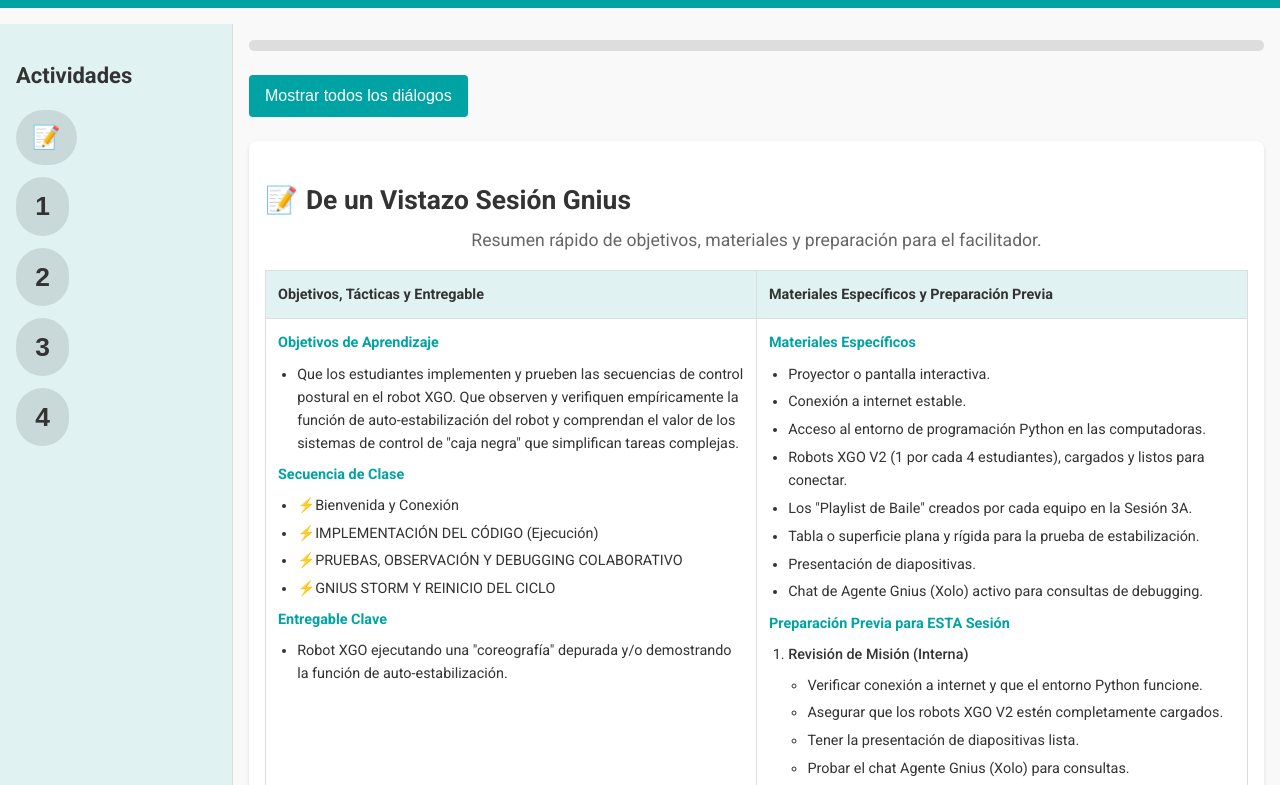
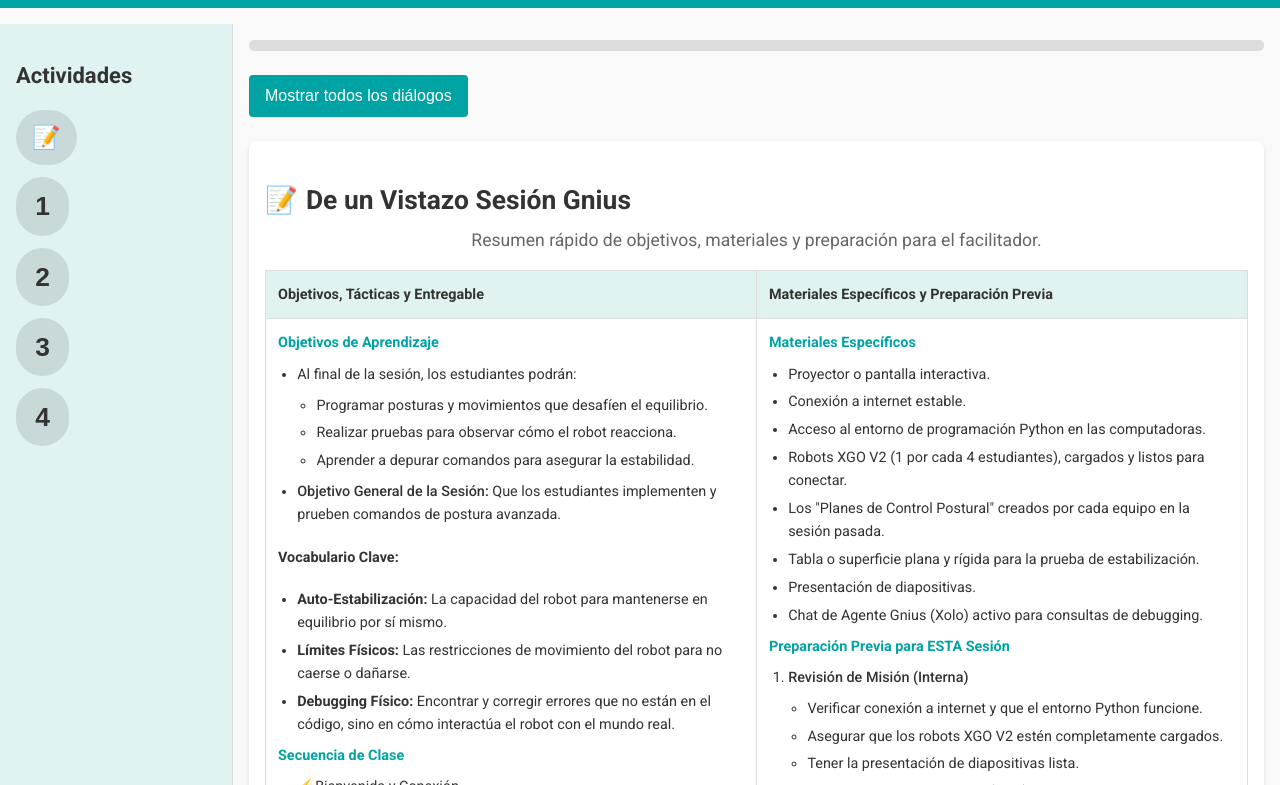
Before and after one commit to Gnius-Club/AIF_P6_MT03B, a plain HTML site: page index.html in a window 1280 px wide. Shown: the part 83-868 px from the top of the page. Drawn offline with Linux system fonts and the light colour scheme.

Commit message:
Update index.html

```diff
--- a/index.html
+++ b/index.html
@@ -3,7 +3,7 @@
 <head>
     <meta charset="UTF-8">
     <meta name="viewport" content="width=device-width, initial-scale=1.0">
-    <title>Playbook-P6-TM03B</title>
+    <title>Playbook: Sesión 10 - 6to Primaria</title>
     <link rel="stylesheet" href="style.css">
     <link rel="stylesheet" href="https://fonts.googleapis.com/css2?family=Roboto:wght@400;500;700&display=swap">
     <link rel="stylesheet" href="https://cdnjs.cloudflare.com/ajax/libs/font-awesome/6.0.0/css/all.min.css">
@@ -11,7 +11,7 @@
 <body>
 
     <header>
-        <h1><span class="book-icon">📋</span> <strong>Playbook Sesión 3B 6to Primaria</strong></h1>
+        <h1><span class="book-icon">📋</span> <strong>Playbook: Sesión 10 - 6to Primaria</strong></h1>
         <div class="header-widgets">
             <div class="timer-container">
                 <span id="timer">⏱️ 00:00</span>
@@ -64,18 +64,31 @@
                                 <td>
                                     <strong>Objetivos de Aprendizaje</strong>
                                     <ul>
-                                        <li>Que los estudiantes implementen y prueben las secuencias de control postural en el robot XGO. Que observen y verifiquen empíricamente la función de auto-estabilización del robot y comprendan el valor de los sistemas de control de "caja negra" que simplifican tareas complejas.</li>
+                                        <li>Al final de la sesión, los estudiantes podrán:
+                                            <ul>
+                                                <li>Programar posturas y movimientos que desafíen el equilibrio.</li>
+                                                <li>Realizar pruebas para observar cómo el robot reacciona.</li>
+                                                <li>Aprender a depurar comandos para asegurar la estabilidad.</li>
+                                            </ul>
+                                        </li>
+                                        <li><strong>Objetivo General de la Sesión:</strong> Que los estudiantes implementen y prueben comandos de postura avanzada.</li>
+                                    </ul>
+                                     <h4>Vocabulario Clave:</h4>
+                                    <ul>
+                                      <li><b>Auto-Estabilización:</b> La capacidad del robot para mantenerse en equilibrio por sí mismo.</li>
+                                      <li><b>Límites Físicos:</b> Las restricciones de movimiento del robot para no caerse o dañarse.</li>
+                                      <li><b>Debugging Físico:</b> Encontrar y corregir errores que no están en el código, sino en cómo interactúa el robot con el mundo real.</li>
                                     </ul>
                                     <strong>Secuencia de Clase</strong>
                                     <ul>
                                         <li>⚡Bienvenida y Conexión</li>
                                         <li>⚡IMPLEMENTACIÓN DEL CÓDIGO (Ejecución)</li>
-                                        <li>⚡PRUEBAS, OBSERVACIÓN Y DEBUGGING COLABORATIVO</li>
+                                        <li>⚡PRUEBAS, OBSERVACIÓN Y DEBUGGING FÍSICO</li>
                                         <li>⚡GNIUS STORM Y REINICIO DEL CICLO</li>
                                     </ul>
                                     <strong>Entregable Clave</strong>
                                     <ul>
-                                        <li>Robot XGO ejecutando una "coreografía" depurada y/o demostrando la función de auto-estabilización.</li>
+                                        <li>Robot XGO demostrando la función de <strong>auto-estabilización</strong> y ejecutando una secuencia de control postural.</li>
                                     </ul>
                                 </td>
                                 <td>
@@ -85,7 +98,7 @@
                                         <li>Conexión a internet estable.</li>
                                         <li>Acceso al entorno de programación Python en las computadoras.</li>
                                         <li>Robots XGO V2 (1 por cada 4 estudiantes), cargados y listos para conectar.</li>
-                                        <li>Los "Playlist de Baile" creados por cada equipo en la Sesión 3A.</li>
+                                        <li>Los "Planes de Control Postural" creados por cada equipo en la sesión pasada.</li>
                                         <li>Tabla o superficie plana y rígida para la prueba de estabilización.</li>
                                         <li>Presentación de diapositivas.</li>
                                         <li>Chat de Agente Gnius (Xolo) activo para consultas de debugging.</li>
@@ -115,13 +128,13 @@
                 <div class="steps">
                     <div class="step-card">
                         <div class="step-content">
-                            <h3>Paso 1: Bienvenida y Conexión con Sesión A ⏰ 1 minuto</h3>
-                            <p>(Proyectar Diapositiva 2) Da la bienvenida, recuérdales el trabajo de diseño de la Sesión A y crea expectación.</p>
+                            <h3>Paso 1: Bienvenida y Conexión con la sesión pasada ⏰ 1 minuto</h3>
+                            <p>(Proyectar Diapositiva 2) Da la bienvenida, recuérdales el trabajo de diseño de la sesión pasada y crea expectación.</p>
                         </div>
                         <div class="collapsible">
                             <button type="button" class="collapsible-button">Diálogo Sugerido</button>
                             <div class="collapsible-content">
-                                <p class="dialogue assistant">¡Hola de nuevo, coreógrafos! ¡Bienvenidos a la Sesión B! En la sesión pasada diseñaron unas 'Playlist de Baile' increíbles. Hoy es el día de dar vida a esas coreografías y ver la magia del equilibrio en acción. ¿Listos para el show?</p>
+                                <p class="dialogue assistant">¡Hola de nuevo, ingenieros de control! En la sesión pasada diseñaron sus <strong>'Planes de Control Postural'</strong>. Hoy es el día de ejecutar esos planes y ver la magia del <strong>equilibrio</strong> en acción. ¿Listos para poner a prueba la <strong>estabilidad</strong> del XGO?</p>
                             </div>
                         </div>
                     </div>
@@ -133,7 +146,7 @@
                         <div class="collapsible">
                             <button type="button" class="collapsible-button">Diálogo Sugerido</button>
                             <div class="collapsible-content">
-                                <p class="dialogue assistant">Equipos, conecten sus robots. Es hora de ejecutar su 'Playlist de Baile'. Carguen el primer código de su plan.</p>
+                                <p class="dialogue assistant">Equipos, conecten sus robots. Es hora de ejecutar su <strong>'Plan de Control Postural'</strong>. Carguen el primer código de su plan y pídanle ayuda a Xolo con este prompt: <strong>"Mi perfil es [escribe aquí tu perfil] y quiero que me ayudes a implementar y hacer debugging de mi código para probar la auto-estabilización del robot XGO. Este es mi código de la sesión pasada: [escribe aquí tu código]."</strong></p>
                             </div>
                         </div>
                     </div>
@@ -142,7 +155,7 @@
 
             <div class="activity-card" id="activity-2">
                 <h2>⚡ Actividad 2: IMPLEMENTACIÓN DEL CÓDIGO (Ejecución) ⏰ 13 minutos</h2>
-                <p><strong>Propósito</strong> Poner en práctica el plan creado en la Sesión A, ejecutando las secuencias de postura en el robot físico y comparando el resultado con lo esperado.</p>
+                <p><strong>Propósito</strong> Poner en práctica el plan creado en la sesión pasada, ejecutando las secuencias de postura en el robot físico y comparando el resultado con lo esperado.</p>
                 <div class="steps">
                     <div class="step-card">
                         <div class="step-content">
@@ -152,7 +165,7 @@
                         <div class="collapsible">
                             <button type="button" class="collapsible-button">Diálogo Sugerido</button>
                             <div class="collapsible-content">
-                                <p class="dialogue assistant">Ahora que están listos, vamos con la primera secuencia de su playlist. El equipo carga el código del "Baile de Inclinación". Antes de darle a 'play', predigan el movimiento: "Ahora debería inclinarse a la derecha...". Luego, ejecuten el programa y observen con atención.</p>
+                                <p class="dialogue assistant">Ahora que están listos, vamos con la primera secuencia de su plan. El equipo carga el código de la <strong>"Secuencia de Inclinación"</strong>. Antes de darle a 'play', predigan el movimiento: "Ahora debería inclinarse a la derecha sin perder el <strong>equilibrio</strong>...". Luego, ejecuten el programa y observen con atención.</p>
                             </div>
                         </div>
                     </div>
@@ -164,7 +177,7 @@
                         <div class="collapsible">
                             <button type="button" class="collapsible-button">Diálogo Sugerido</button>
                             <div class="collapsible-content">
-                                <p class="dialogue assistant">¡Perfecto! Ahora, roten al programador y repitan el proceso con la segunda secuencia de su playlist. Recuerden predecir, ejecutar y observar el control del cuerpo del robot. ¿Hace lo que planearon?</p>
+                                <p class="dialogue assistant">¡Perfecto! Ahora, roten al programador y repitan el proceso con la segunda secuencia de su plan, por ejemplo, el <strong>"Desplazamiento Postural"</strong>. Recuerden <strong>predecir, ejecutar y observar</strong> el control del cuerpo del robot. ¿Hace lo que planearon?</p>
                             </div>
                         </div>
                     </div>
@@ -172,7 +185,7 @@
             </div>
 
             <div class="activity-card" id="activity-3">
-                <h2>⚡ Actividad 3: PRUEBAS, OBSERVACIÓN Y DEBUGGING COLABORATIVO ⏰ 15 minutos</h2>
+                <h2>⚡ Actividad 3: PRUEBAS, OBSERVACIÓN Y DEBUGGING FÍSICO ⏰ 15 minutos</h2>
                 <p><strong>Propósito</strong> Enseñar a los estudiantes a depurar considerando los límites físicos del robot y verificar experimentalmente el concepto de auto-estabilización.</p>
                 <div class="steps">
                     <div class="step-card">
@@ -183,7 +196,7 @@
                         <div class="collapsible">
                             <button type="button" class="collapsible-button">Diálogo Sugerido</button>
                             <div class="collapsible-content">
-                                <p class="dialogue assistant">¡Muy bien! A veces el código está perfectamente escrito, pero el robot no se comporta como queremos. Esto es porque los robots, como nosotros, tienen límites físicos. Hoy nuestro 'debugging' se centrará en entender y respetar esos límites.</p>
+                                <p class="dialogue assistant">¡Muy bien! A veces el código está perfectamente escrito, pero el robot no se comporta como queremos. Esto es porque los robots, como nosotros, tienen <strong>límites físicos</strong>. Hoy nuestro <strong>'debugging'</strong> se centrará en entender y respetar esos límites para mantener al robot <strong>estable</strong>.</p>
                             </div>
                         </div>
                     </div>
@@ -195,10 +208,10 @@
                         <div class="collapsible">
                             <button type="button" class="collapsible-button">Diálogo Sugerido</button>
                             <div class="collapsible-content">
-                                <p class="dialogue assistant"><strong>Problema:</strong> "El robot se inclina, pero parece que va a caerse."</p>
-                                <p class="dialogue assistant"><strong>Análisis Propio:</strong> "Quizás el ángulo es demasiado grande."</p>
-                                <p class="dialogue assistant"><strong>Consulta a Xolo:</strong> "Xolo, `xgo.roll(30)` hace que el robot casi se caiga. ¿Cuál es el límite seguro?".</p>
-                                <p class="dialogue assistant"><strong>Sugerencia de Xolo:</strong> "¡Buena pregunta! Los límites físicos del robot son importantes. El rango seguro para `roll` y `pitch` suele ser entre -25 y 25 grados. Intenten no pasar de ahí para mantener la estabilidad."</p>
+                                <p class="dialogue assistant"><strong>Problema:</strong> "El robot se inclina, pero parece que va a caerse o se desactiva."</p>
+                                <p class="dialogue assistant"><strong>Análisis Propio:</strong> "Quizás el ángulo de rotación es demasiado grande."</p>
+                                <p class="dialogue assistant"><strong>Consulta a Xolo:</strong> <strong>"Xolo, `body_rotation(['y', 30])` hace que el robot casi se caiga. ¿Cuál es el límite seguro?".</strong></p>
+                                <p class="dialogue assistant"><strong>Sugerencia de Xolo:</strong> "¡Buena pregunta! Los <strong>límites físicos</strong> del robot son importantes. El rango seguro para la rotación del cuerpo suele ser entre -25 y 25 grados. Intenten no pasar de ahí para mantener la <strong>estabilidad</strong>."</p>
                             </div>
                         </div>
                     </div>
@@ -210,10 +223,10 @@
                         <div class="collapsible">
                             <button type="button" class="collapsible-button">Diálogo Sugerido</button>
                             <div class="collapsible-content">
-                                <p class="dialogue assistant"><strong>Problema:</strong> "El movimiento de `body_move` es muy pequeño, casi no se nota."</p>
+                                <p class="dialogue assistant"><strong>Problema:</strong> "El movimiento de `body_height` es muy pequeño, casi no se nota."</p>
                                 <p class="dialogue assistant"><strong>Análisis Propio:</strong> "El número que pusimos es muy bajo."</p>
-                                <p class="dialogue assistant"><strong>Consulta a Xolo:</strong> "Xolo, ¿cómo hacemos que la 'sentadilla' sea más profunda?".</p>
-                                <p class="dialogue assistant"><strong>Sugerencia de Xolo:</strong> "Aumenten el valor en `body_move('z', -20)`. Prueben con -30 o -35, pero ¡cuidado! Si bajan demasiado, las patas podrían chocar. Siempre deben considerar la mecánica del robot."</p>
+                                <p class="dialogue assistant"><strong>Consulta a Xolo:</strong> <strong>"Xolo, ¿cómo hacemos que la 'sentadilla' sea más profunda?".</strong></p>
+                                <p class="dialogue assistant"><strong>Sugerencia de Xolo:</strong> "Aumenten el valor en <strong>`body_height(-20)`</strong>. Prueben con -30 o -35, pero ¡cuidado! Si bajan demasiado, las patas podrían chocar entre sí. Siempre deben considerar la <strong>mecánica</strong> y los <strong>límites físicos</strong> del robot."</p>
                             </div>
                         </div>
                     </div>
@@ -225,7 +238,7 @@
                         <div class="collapsible">
                             <button type="button" class="collapsible-button">Diálogo Sugerido</button>
                             <div class="collapsible-content">
-                                <p class="dialogue assistant">Ahora, el gran desafío de su playlist. Ejecuten un programa simple que solo contenga `xgo.stand()`. Luego, con mucho cuidado, levanten y inclinen suavemente la tabla o superficie donde está parado el robot. Observen con atención: vean cómo las patas del robot se mueven activamente para compensar la inclinación y mantener el cuerpo nivelado. ¡Están viendo la 'caja negra' en acción!</p>
+                                <p class="dialogue assistant">Ahora, el gran desafío de su plan. Ejecuten un programa simple que solo contenga <strong>`xgo.stand()`</strong>. Luego, con mucho cuidado, levanten y inclinen suavemente la tabla o superficie donde está parado el robot. Observen con atención: vean cómo las patas del robot se mueven activamente para compensar la inclinación y mantener el cuerpo nivelado. ¡Están viendo la <strong>'caja negra'</strong> de la <strong>auto-estabilización</strong> en acción!</p>
                             </div>
                         </div>
                     </div>
@@ -244,7 +257,7 @@
                         <div class="collapsible">
                             <button type="button" class="collapsible-button">Diálogo Sugerido</button>
                             <div class="collapsible-content">
-                                <p class="dialogue assistant">¡Tiempo de Gnius STORM! Cada equipo, prepárese para mostrar su "baile" más impresionante. Luego, un equipo voluntario demostrará el experimento de auto-estabilización y nos explicará a todos lo que observó. La pregunta para el equipo es: ¿Qué hacían las patas del robot cuando inclinaron la base?</p>
+                                <p class="dialogue assistant">¡Tiempo de <strong>Gnius STORM</strong>! Cada equipo, prepárese para mostrar su secuencia de control postural más impresionante. Luego, un equipo voluntario demostrará el experimento de <strong>auto-estabilización</strong> y nos explicará a todos lo que observó. La pregunta para el equipo es: ¿Qué hacían las patas del robot cuando inclinaron la base para mantener el <strong>equilibrio</strong>?</p>
                             </div>
                         </div>
                     </div>
@@ -256,7 +269,7 @@
                         <div class="collapsible">
                             <button type="button" class="collapsible-button">Diálogo Sugerido</button>
                             <div class="collapsible-content">
-                                <p class="dialogue assistant">¡Vieron la magia de la IMU! El robot se mantiene estable gracias a esa 'caja negra'. Ahora que dominan el cuerpo, ¿qué sigue? ¡Usar su brazo! Miren su playlist, ¿qué idea de combinación o nuevo baile quieren probar en el tiempo que queda? Recuerden alternar quién programa para que todos en el equipo tengan la oportunidad.</p>
+                                <p class="dialogue assistant">¡Vieron la magia de la <strong>IMU</strong> y los <strong>bucles de control</strong>! El robot se mantiene estable gracias a esa 'caja negra'. Ahora que dominan el cuerpo, ¿qué sigue? ¡Usar su brazo! Miren su plan, ¿qué idea de combinación o nuevo movimiento quieren probar en el tiempo que queda? Recuerden alternar quién programa para que todos en el equipo tengan la oportunidad.</p>
                             </div>
                         </div>
                     </div>
```
